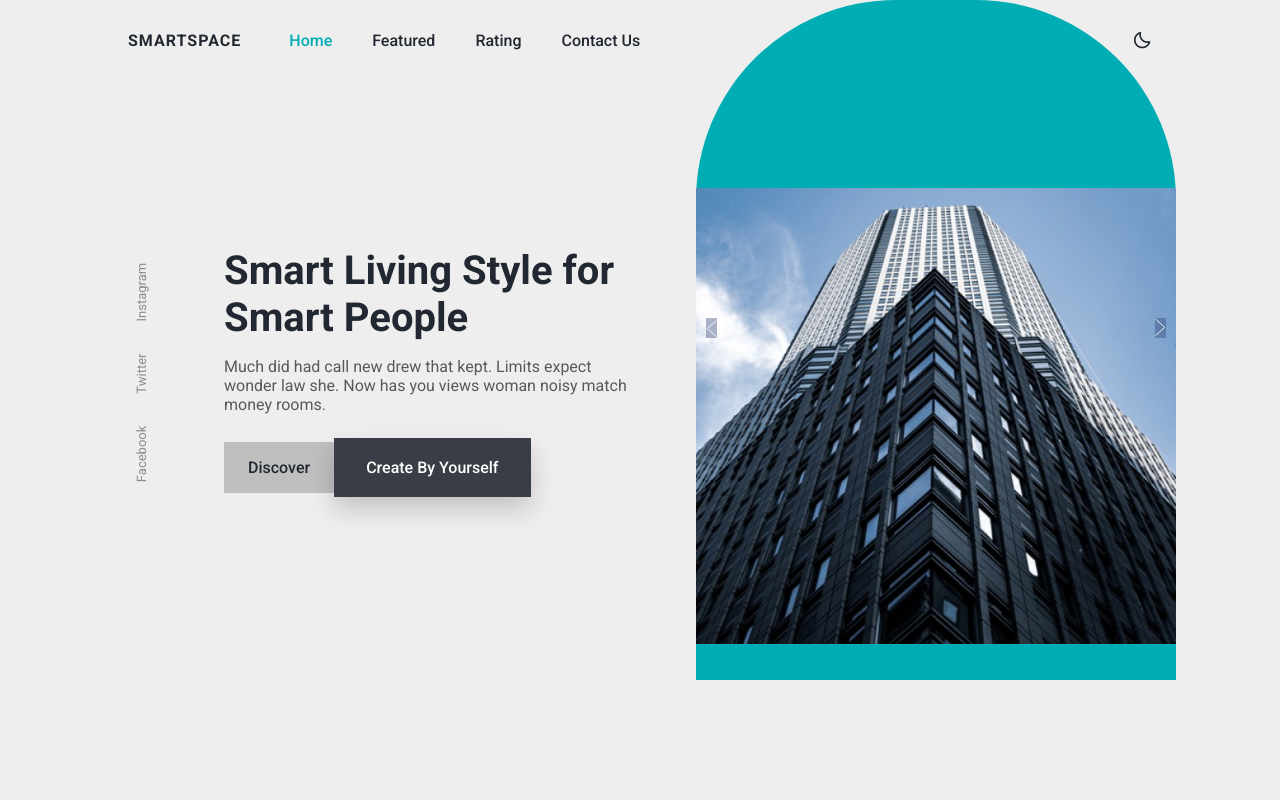
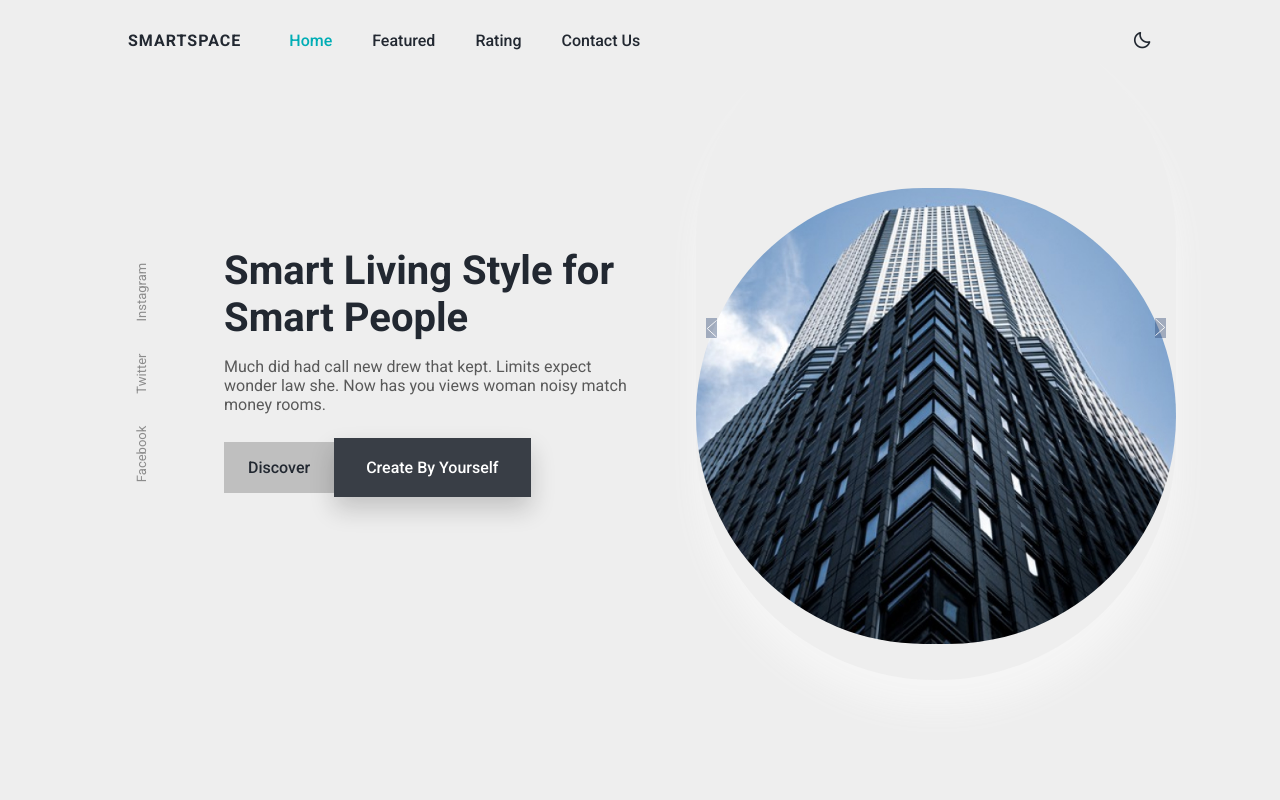
Before and after one commit to gvanca399/FInal-Project-For-Unilab, a plain HTML site: page index.html in a window 1280 px wide. Shown: the top 800 px of the page. Drawn offline with nearby package versions, Linux system fonts and the light colour scheme.

Commit message:
Update styles.css

```diff
--- a/assets/css/styles.css
+++ b/assets/css/styles.css
@@ -342,11 +342,8 @@ body.dark-theme {
 }
 
 .home__img-bg {
-  background-color: var(--first-color);
-  border-top-left-radius: 200px;
-  border-top-right-radius: 200px;
-  width: 258px;
-  height: 430px;
+  border-radius: 50000vmax;
+
   padding-bottom: 2rem;
   display: flex;
   flex-direction: row;
@@ -354,8 +351,12 @@ body.dark-theme {
   align-items: flex-end;
   justify-self: flex-end;
   transform: translateX(1.5rem);
+  box-shadow: 2px 30px 30px whitesmoke;
+
 }
-
+.slider-main-block__slide img{
+  border-radius: 50000vmax;
+}
 .home__social {
   position: absolute;
   top: 35%;
```
